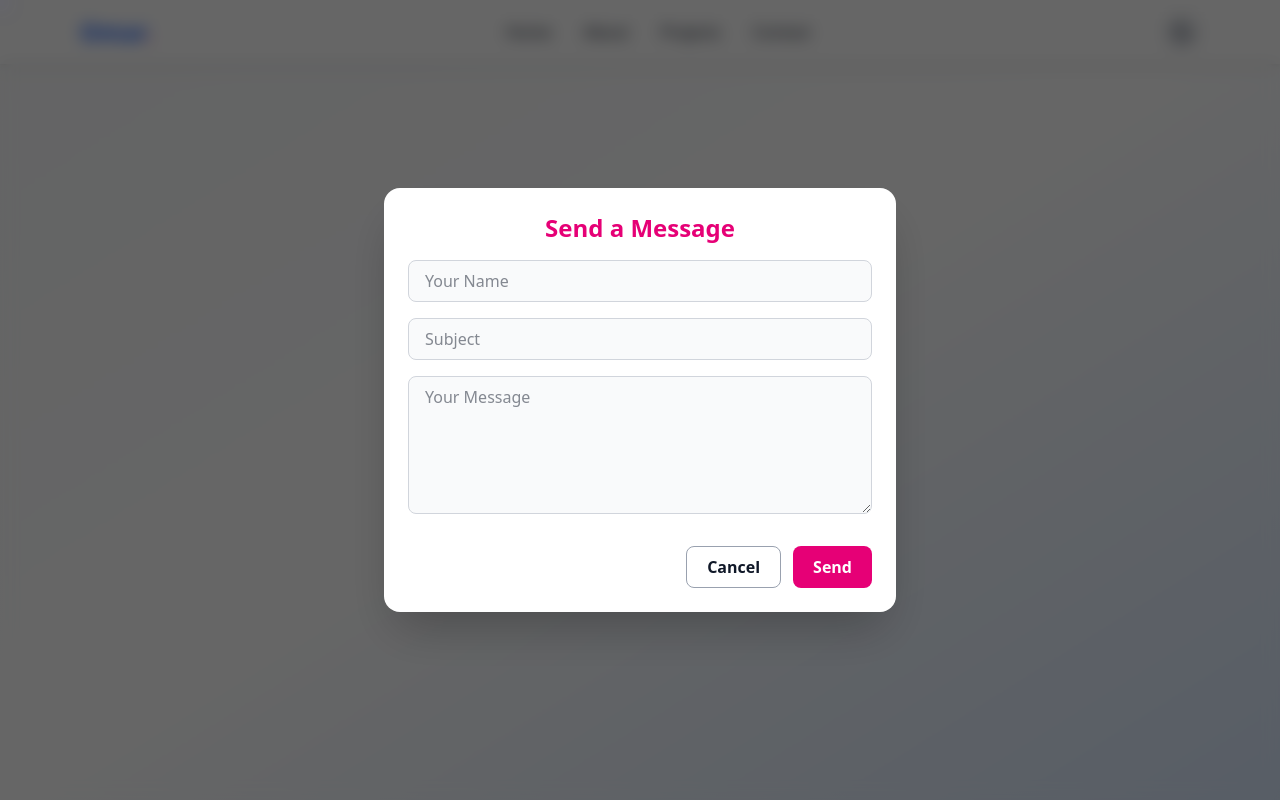
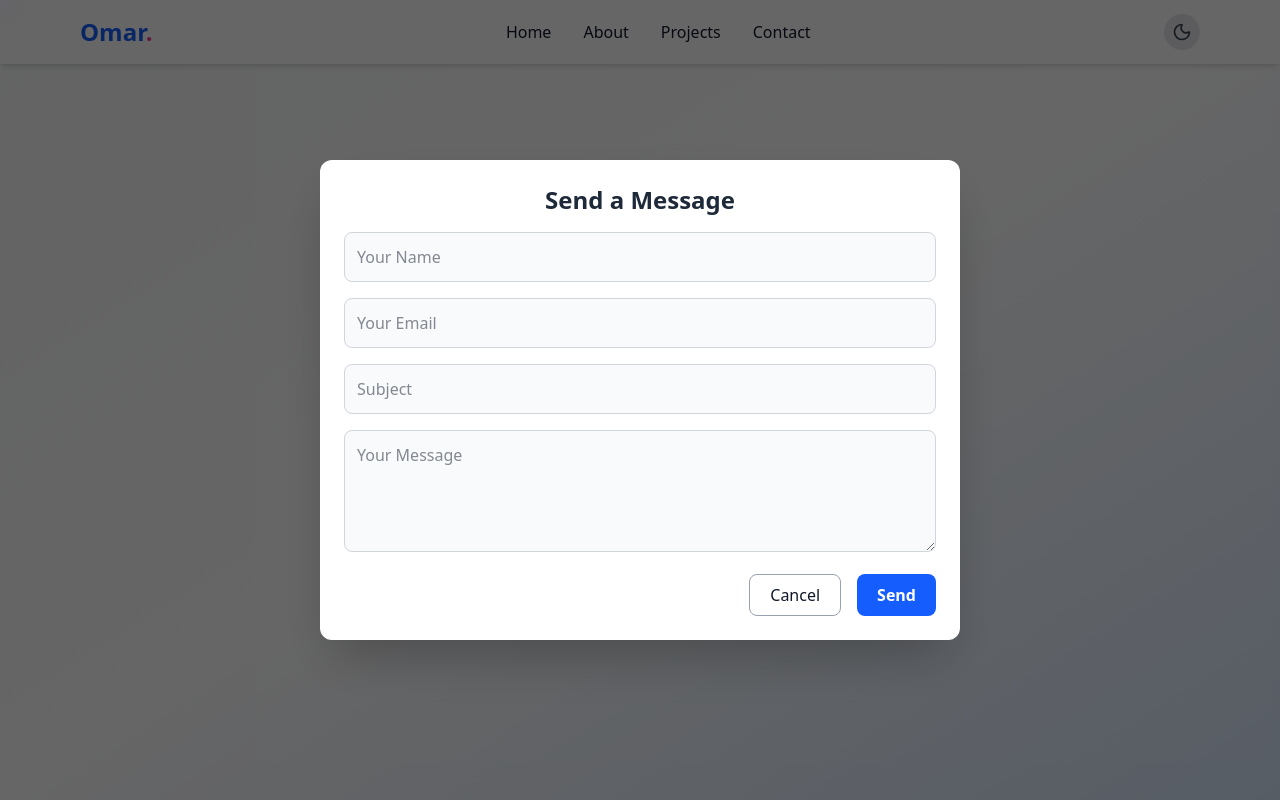
Before and after one commit to OmarTarekFahmy/Portfolio, a React (Vite) app: page / in a window 1280 px wide. Both pictures are taken after a click on the button "Contact Me". Shown: the part 2816-3616 px from the top of the page. Built offline with nearby package versions, Linux system fonts and the light colour scheme.

Commit message:
Added Contact Me Functionality with EmailJS

```diff
--- a/package.json
+++ b/package.json
@@ -11,6 +11,7 @@
   },
   "dependencies": {
     "@tailwindcss/vite": "^4.1.16",
+    "emailjs-com": "^3.2.0",
     "framer-motion": "^12.23.24",
     "lucide-react": "^0.548.0",
     "react": "^19.1.1",
--- a/src/components/EmailForm.jsx
+++ b/src/components/EmailForm.jsx
@@ -1,88 +1,130 @@
-// src/components/EmailForm.jsx
-import { useEffect, useState } from "react";
+import { useState } from "react";
+import { motion, AnimatePresence } from "framer-motion";
+import emailjs from "emailjs-com";
 
 export default function EmailForm({ isOpen, onClose, onSend }) {
-  const [visible, setVisible] = useState(isOpen);
+  const [form, setForm] = useState({
+    name: "",
+    email: "",
+    subject: "",
+    message: "",
+  });
+  const [sending, setSending] = useState(false);
 
-  useEffect(() => {
-    if (isOpen) {
-      setVisible(true);
-      document.body.style.overflow = "hidden";
-    } else {
-      const timer = setTimeout(() => setVisible(false), 300);
-      document.body.style.overflow = "auto";
-      return () => clearTimeout(timer);
+  const handleChange = (e) => {
+    setForm({ ...form, [e.target.name]: e.target.value });
+  };
+
+  const handleSubmit = async (e) => {
+    e.preventDefault();
+    setSending(true);
+
+    try {
+      await emailjs.send(
+        import.meta.env.VITE_EMAILJS_SERVICE_ID, // your service ID
+        import.meta.env.VITE_EMAILJS_TEMPLATE_ID, // your template ID
+        {
+          from_name: form.name,
+          reply_to: form.email,
+          subject: form.subject,
+          message: form.message,
+        },
+        import.meta.env.VITE_EMAILJS_PUBLIC_KEY // your public key
+      );
+
+      setForm({ name: "", email: "", subject: "", message: "" });
+      onSend(); // trigger toast
+      onClose(); // close form
+    } catch (error) {
+      console.error("Email send failed:", error);
+      alert("Failed to send message. Please try again later.");
+    } finally {
+      setSending(false);
     }
-  }, [isOpen]);
-
-  if (!visible) return null;
-
-  const handleSubmit = (e) => {
-    e.preventDefault();
-    if (onSend) onSend(); // trigger toast in parent
-    onClose(); // close form immediately
   };
 
   return (
-    <div
-      className={`fixed inset-0 z-50 flex items-center justify-center
-      bg-black/60 backdrop-blur-sm transition-opacity duration-300
-      ${isOpen ? "opacity-100" : "opacity-0 pointer-events-none"}`}
+    <AnimatePresence>
+      {isOpen && (
+        <motion.div
+          initial={{ opacity: 0 }}
+          animate={{ opacity: 1 }}
+          exit={{ opacity: 0 }}
+          className="fixed inset-0 bg-black/60 flex items-center justify-center z-50"
         >
-      <div
-        className={`bg-white dark:bg-gray-900 text-gray-900 dark:text-white
-        rounded-2xl shadow-2xl w-11/12 max-w-lg p-6 transform transition-all duration-300
-        ${isOpen ? "scale-100 opacity-100" : "scale-95 opacity-0"}`}
+          <motion.div
+            initial={{ scale: 0.9, opacity: 0 }}
+            animate={{ scale: 1, opacity: 1 }}
+            exit={{ scale: 0.9, opacity: 0 }}
+            transition={{ duration: 0.25 }}
+            className="bg-white dark:bg-gray-900 rounded-xl shadow-2xl w-11/12 md:w-1/2 p-6"
           >
-        <h2 className="text-2xl font-bold mb-4 text-center text-pink-600 dark:text-blue-400">
+            <h3 className="text-2xl font-semibold text-center text-gray-800 dark:text-white mb-4">
               Send a Message
-        </h2>
+            </h3>
 
-        <form onSubmit={handleSubmit} className="flex flex-col gap-4">
+            <form onSubmit={handleSubmit} className="space-y-4">
               <input
                 type="text"
+                name="name"
+                value={form.name}
+                onChange={handleChange}
                 placeholder="Your Name"
                 required
-            className="px-4 py-2 rounded-lg border border-gray-300 dark:border-gray-700
-              bg-gray-50 dark:bg-gray-800 focus:outline-none focus:ring-2
-              focus:ring-pink-400 dark:focus:ring-blue-500 transition"
+                className="w-full p-3 rounded-lg border border-gray-300 dark:border-gray-700 bg-gray-50 dark:bg-gray-800 text-gray-900 dark:text-white"
               />
+
+              <input
+                type="email"
+                name="email"
+                value={form.email}
+                onChange={handleChange}
+                placeholder="Your Email"
+                required
+                className="w-full p-3 rounded-lg border border-gray-300 dark:border-gray-700 bg-gray-50 dark:bg-gray-800 text-gray-900 dark:text-white"
+              />
+
               <input
                 type="text"
+                name="subject"
+                value={form.subject}
+                onChange={handleChange}
                 placeholder="Subject"
                 required
-            className="px-4 py-2 rounded-lg border border-gray-300 dark:border-gray-700
-              bg-gray-50 dark:bg-gray-800 focus:outline-none focus:ring-2
-              focus:ring-pink-400 dark:focus:ring-blue-500 transition"
+                className="w-full p-3 rounded-lg border border-gray-300 dark:border-gray-700 bg-gray-50 dark:bg-gray-800 text-gray-900 dark:text-white"
               />
+
               <textarea
-            rows="5"
+                name="message"
+                value={form.message}
+                onChange={handleChange}
                 placeholder="Your Message"
                 required
-            className="px-4 py-2 rounded-lg border border-gray-300 dark:border-gray-700
-              bg-gray-50 dark:bg-gray-800 focus:outline-none focus:ring-2
-              focus:ring-pink-400 dark:focus:ring-blue-500 transition"
+                rows="4"
+                className="w-full p-3 rounded-lg border border-gray-300 dark:border-gray-700 bg-gray-50 dark:bg-gray-800 text-gray-900 dark:text-white"
               ></textarea>
 
-          <div className="flex justify-end gap-3 mt-4">
+              <div className="flex justify-end gap-4">
                 <button
                   type="button"
                   onClick={onClose}
-              className="px-5 py-2 rounded-lg font-semibold border border-gray-400 dark:border-gray-600
-                hover:bg-gray-200 dark:hover:bg-gray-800 transition"
+                  className="px-5 py-2 rounded-lg border border-gray-400 dark:border-gray-600 hover:bg-gray-200 dark:hover:bg-gray-800 transition"
                 >
                   Cancel
                 </button>
+
                 <button
                   type="submit"
-              className="px-5 py-2 rounded-lg font-semibold text-white
-                bg-pink-600 hover:bg-pink-700 dark:bg-blue-500 dark:hover:bg-blue-600 transition"
+                  disabled={sending}
+                  className="px-5 py-2 rounded-lg bg-blue-600 hover:bg-blue-700 text-white font-semibold transition"
                 >
-              Send
+                  {sending ? "Sending..." : "Send"}
                 </button>
               </div>
             </form>
-      </div>
-    </div>
+          </motion.div>
+        </motion.div>
+      )}
+    </AnimatePresence>
   );
 }
--- a/src/components/Projects.jsx
+++ b/src/components/Projects.jsx
@@ -21,7 +21,7 @@ const projects = [
       "A simulated CPU written in C for Linux, implementing a 5-stage instruction pipeline (fetch, decode, execute, memory, write-back). Parses pseudo-assembly input files, maintains register and memory state, and handles data/control hazards through pipeline stalls and forwarding — providing a functional model of a pipelined processor’s execution flow.",
     image: "/pipelining.png",
     tech: ["C", "Linux", "Computer Architecture", "Pipelining"],
-    link: "https://github.com/yourusername/linux-monitor",
+    link: "https://github.com/OmarTarekFahmy/MIPS32_Architecture",
   },
 ];
 
--- a/src/index.css
+++ b/src/index.css
@@ -51,3 +51,16 @@ body {
 html {
   scrollbar-width: none;
 }
+
+input:-webkit-autofill,
+textarea:-webkit-autofill {
+  -webkit-box-shadow: 0 0 0px 1000px #f9fafb inset; /* light mode bg */
+  -webkit-text-fill-color: #111827; /* text color */
+  transition: background-color 5000s ease-in-out 0s;
+}
+
+.dark input:-webkit-autofill,
+.dark textarea:-webkit-autofill {
+  -webkit-box-shadow: 0 0 0px 1000px #1f2937 inset; /* dark mode bg */
+  -webkit-text-fill-color: #f9fafb; /* text color */
+}
```
Also changed, not shown: 1 other file (tests, documents, lock files or other folders). Lines whose indentation alone changed are shown as unchanged.
